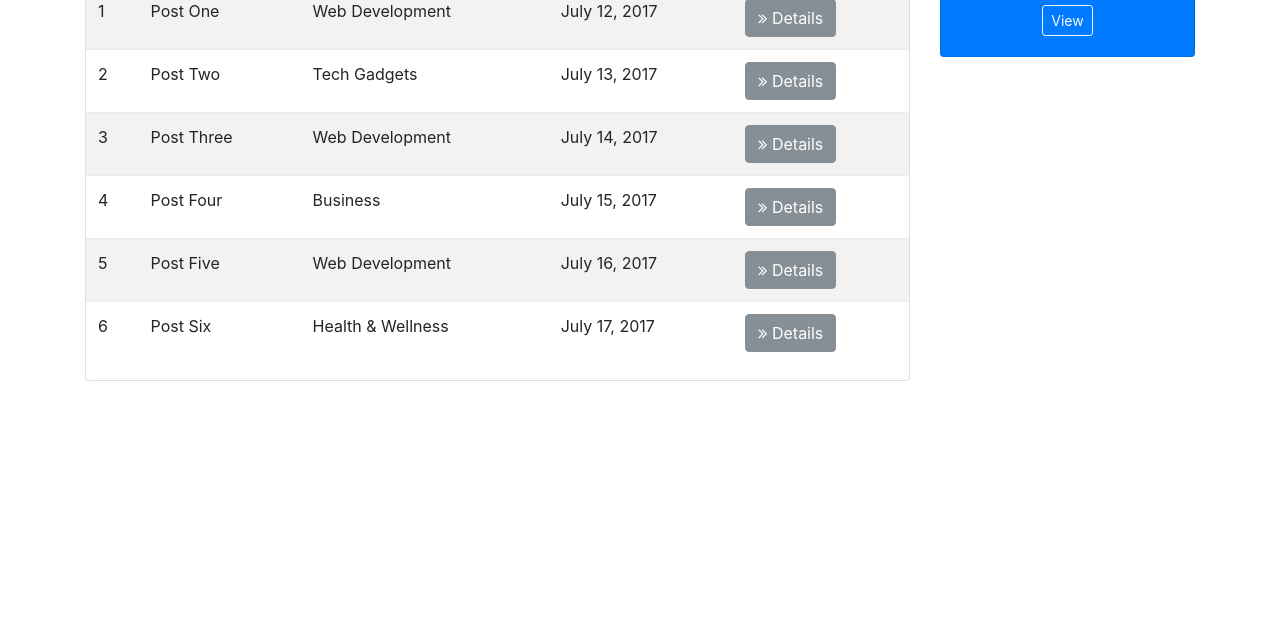
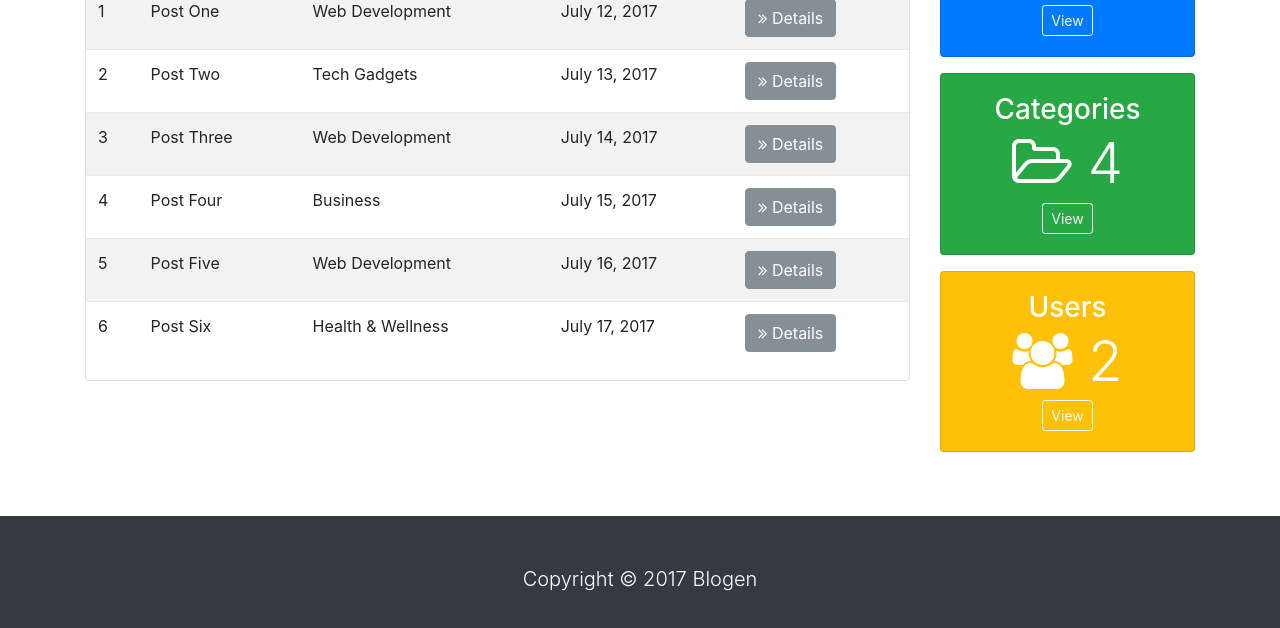
Before and after one commit to toddcf/blogen, a website: page src/index.html in a window 1280 px wide. Shown: the part 342-970 px from the top of the page. Before the commit the page ends 800 px from the top, so only its background shows below. Drawn offline with Linux system fonts and the light colour scheme; a script that the page names is missing.

Commit message:
Added col-md-3 to dashboard.

```diff
--- a/src/index.html
+++ b/src/index.html
@@ -185,10 +185,39 @@
 							<a href="posts.html" class="btn btn-outline-light btn-sm">View</a>
 						</div>
 					</div>
+					<div class="card text-center bg-success text-white mb-3">
+						<div class="card-body">
+							<h3>Categories</h3>
+							<h1 class="display-4">
+								<i class="fa fa-folder-open-o"></i>&nbsp;4
+							</h1>
+							<a href="categories.html" class="btn btn-outline-light btn-sm">View</a>
+						</div>
+					</div>
+					<div class="card text-center bg-warning text-white mb-3">
+						<div class="card-body">
+							<h3>Users</h3>
+							<h1 class="display-4">
+								<i class="fa fa-users"></i>&nbsp;2
+							</h1>
+							<a href="users.html" class="btn btn-outline-light btn-sm">View</a>
+						</div>
+					</div>
 				</div>
 			</div>
 		</div>
 	</section>
+
+	<!-- FOOTER -->
+	<footer id="main-footer" class="bg-dark text-white mt-5 p-5">
+		<div class="container">
+			<div class="row">
+				<div class="col">
+					<p class="lead text-center">Copyright&nbsp;&copy;&nbsp;2017 Blogen</p>
+				</div>
+			</div>
+		</div>
+	</footer>
 
 	<!-- MODALS (keep at botton of this file) -->
 
```
